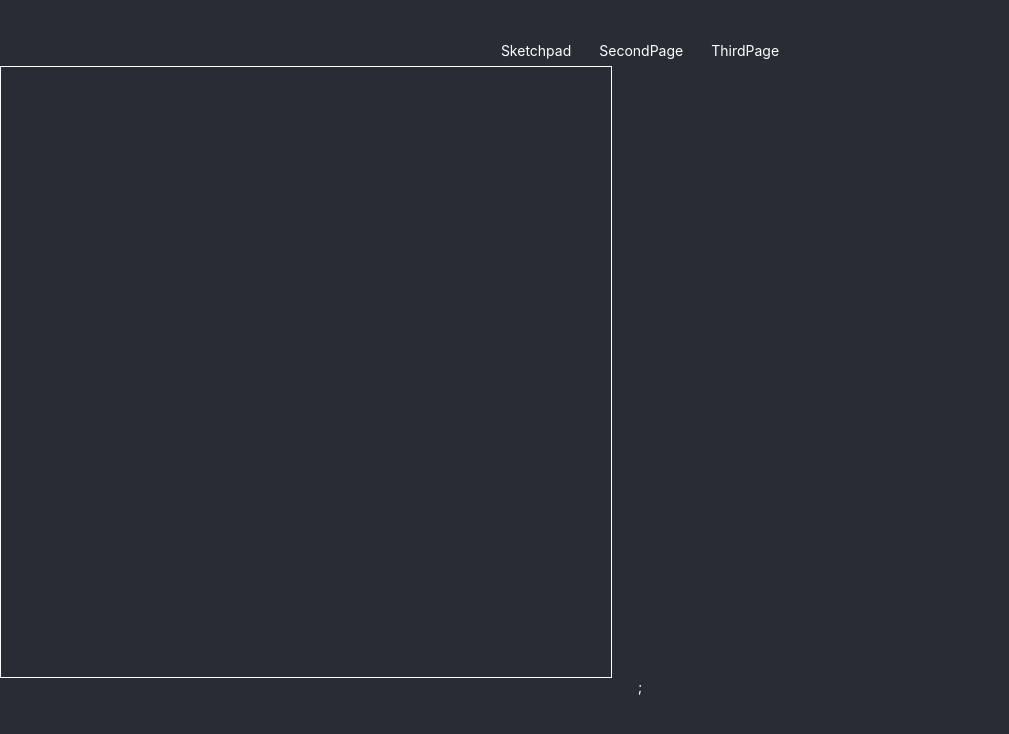
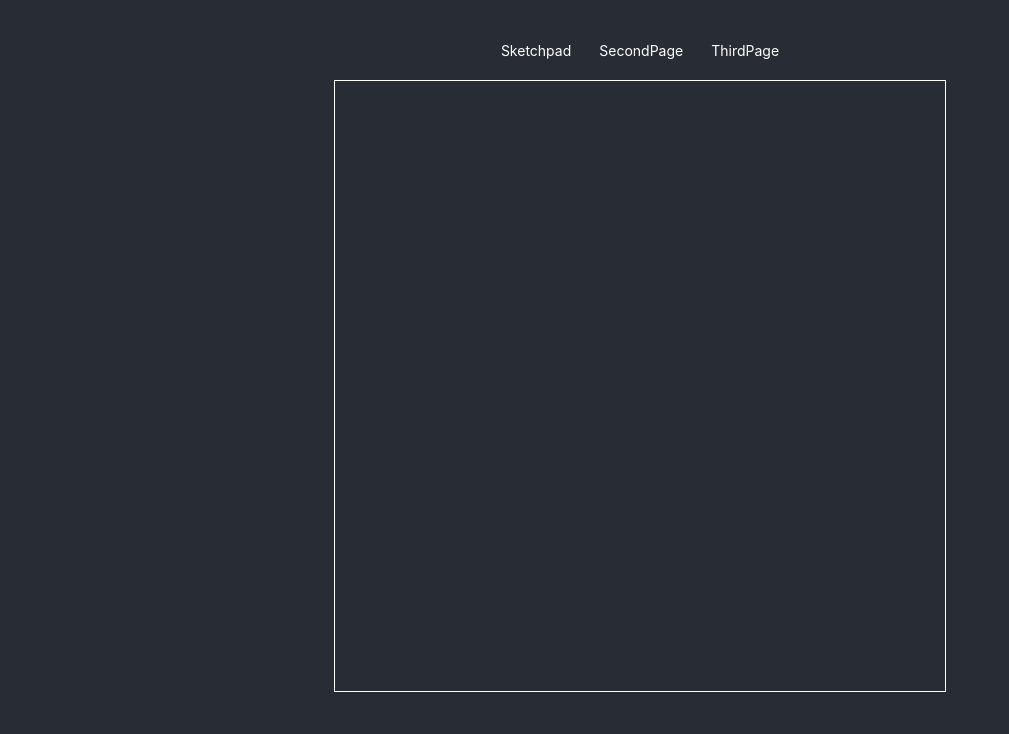
Before and after one commit to munrhalls/website, a React (Create React App) app: page / in a window 1280 px wide. Shown: the top 734 px of the page, without its empty margins (0-1009 px from the left). Built offline with nearby package versions, Linux system fonts and the light colour scheme.

Commit message:
center the sketchpad

```diff
--- a/src/App.css
+++ b/src/App.css
@@ -20,6 +20,10 @@ body,
   border: 1px solid #ffffff;
   width: 610px;
   height: 610px;
+
+  margin-top: 14px;
+  margin-left: auto;
+  margin-right: auto;
 }
 
 
--- a/src/App.js
+++ b/src/App.js
@@ -34,7 +34,7 @@ class App extends React.Component {
             <a href="/ThirdPage">ThirdPage</a>
           </div>
 
-          <Sketchpad />;
+          <Sketchpad />
 
 
         </div>
```
